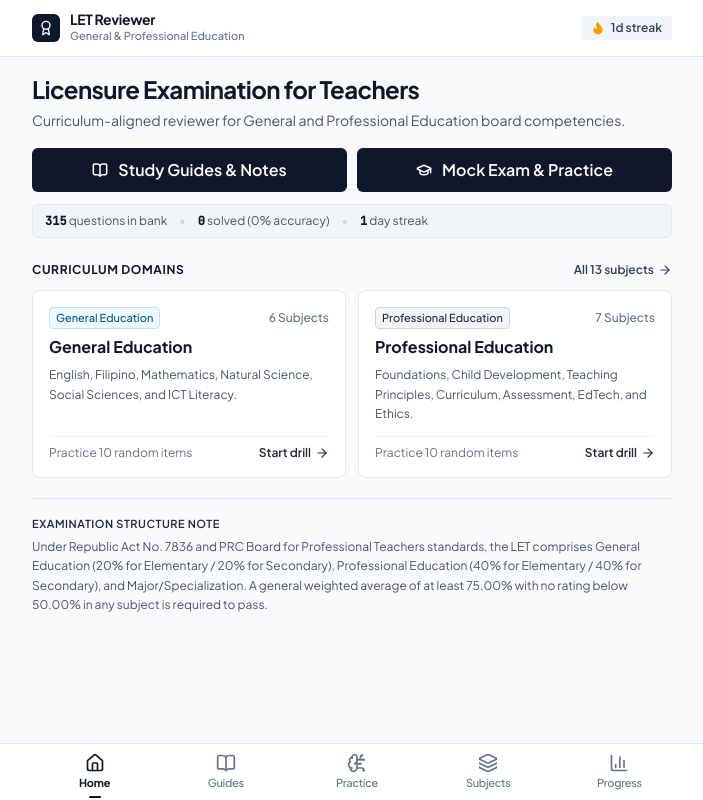
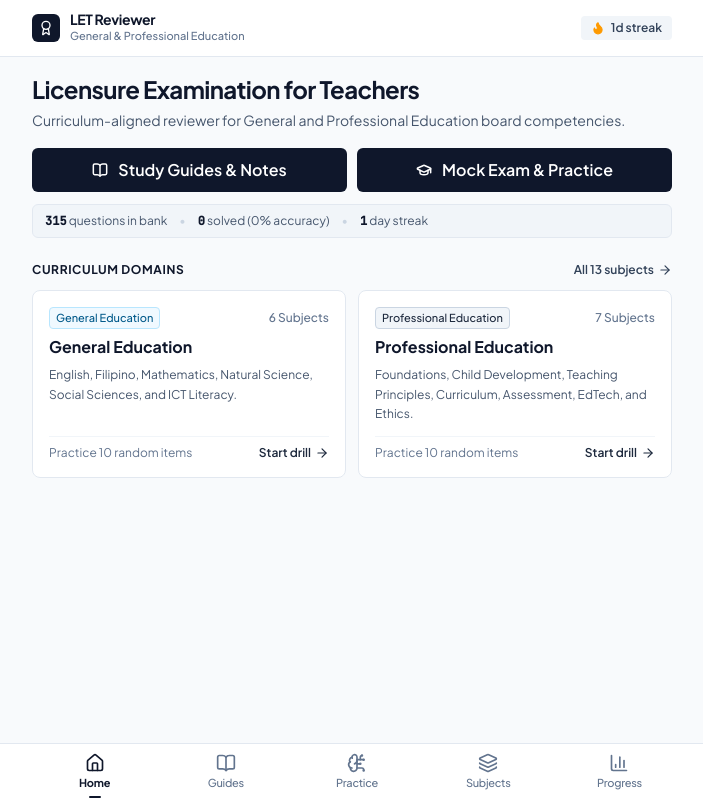
Before and after one commit to johnpaulpatigas/let-reviewer, a React (Vite) app: page / in a window 1280 px wide. Shown: the whole page, without its empty margins (283-986 px from the left). Built offline with nearby package versions, Linux system fonts and the light colour scheme.

Commit message:
refactor: remove home screen filler content

```diff
--- a/src/pages/HomePage.tsx
+++ b/src/pages/HomePage.tsx
@@ -43,7 +43,7 @@ export const HomePage: React.FC<HomePageProps> = ({
   };
 
   return (
-    <div className="space-y-5 animate-fade-in">
+    <div className="space-y-5 animate-fade-in pb-4">
       {/* Overview & Heading */}
       <section className="space-y-3">
         <div>
@@ -220,16 +220,6 @@ export const HomePage: React.FC<HomePageProps> = ({
           </div>
         </section>
       )}
-
-      {/* Board Exam Item Analysis Note */}
-      <section className="border-t border-slate-200 dark:border-slate-800 pt-4 text-xs text-slate-600 dark:text-slate-400 leading-relaxed space-y-1">
-        <span className="font-semibold text-slate-800 dark:text-slate-200 uppercase tracking-wider block text-[11px]">
-          Examination Structure Note
-        </span>
-        <p>
-          Under Republic Act No. 7836 and PRC Board for Professional Teachers standards, the LET comprises General Education (20% for Elementary / 20% for Secondary), Professional Education (40% for Elementary / 40% for Secondary), and Major/Specialization. A general weighted average of at least 75.00% with no rating below 50.00% in any subject is required to pass.
-        </p>
-      </section>
     </div>
   );
 };
```
